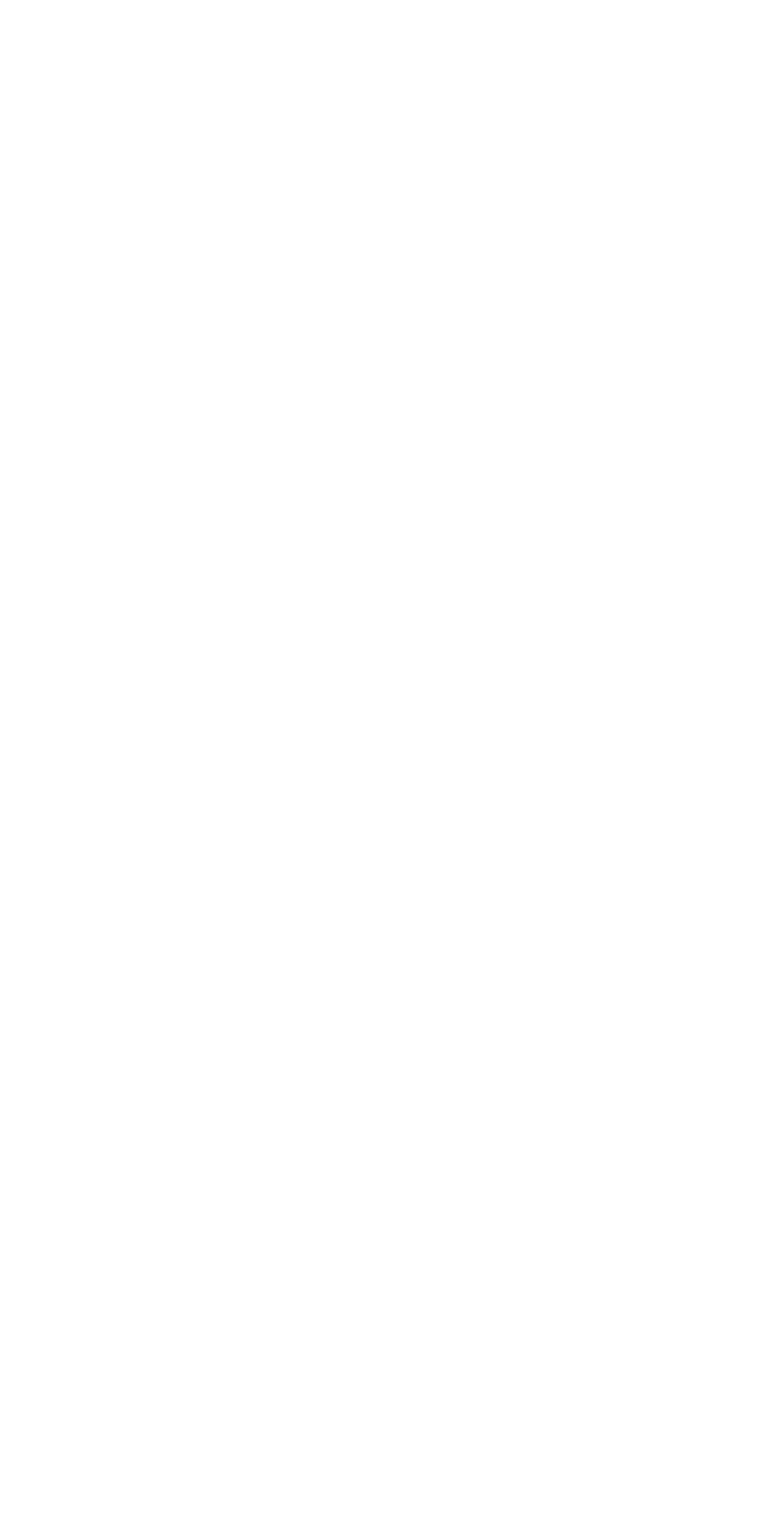
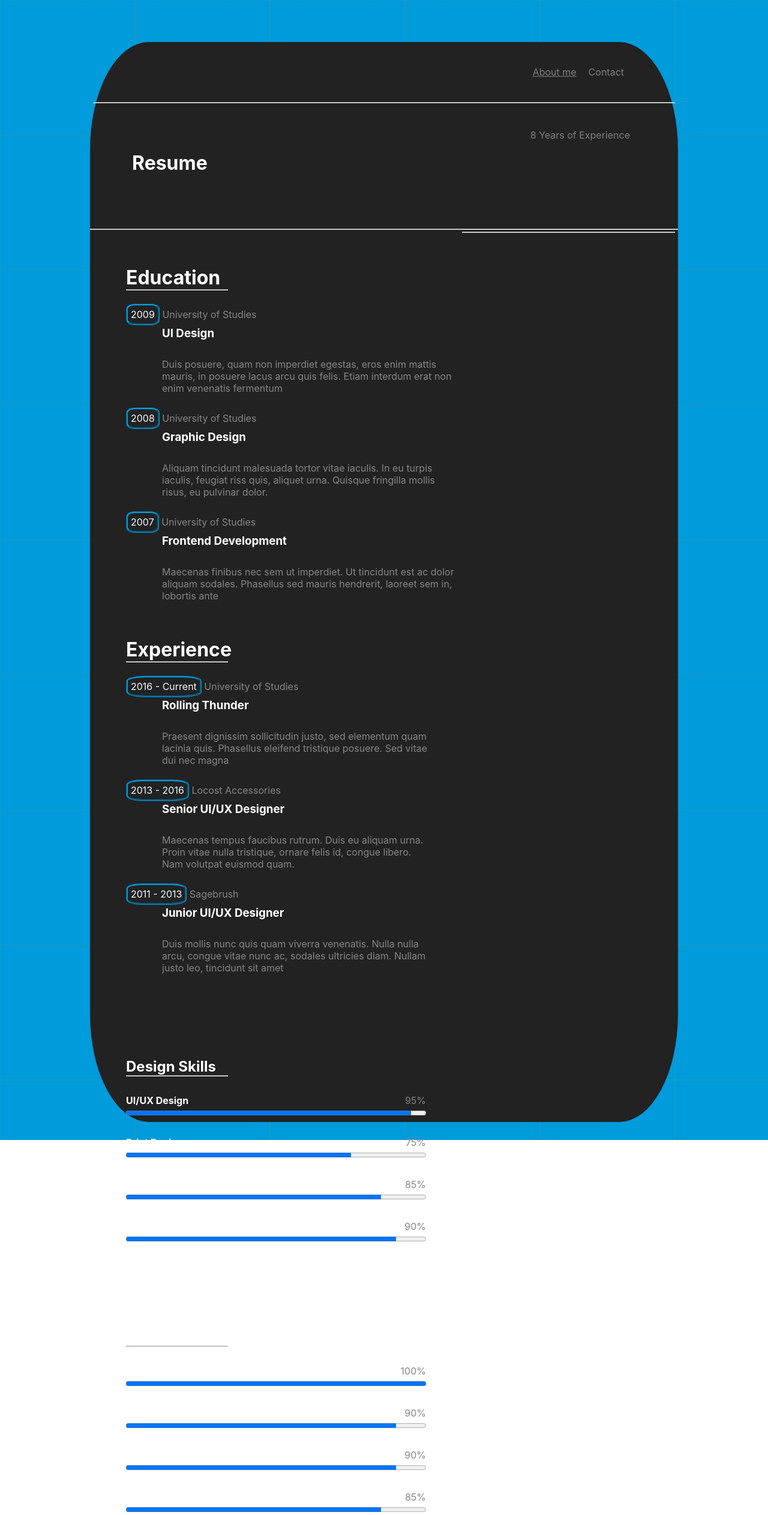
Before and after one commit to brown2882/Cv-project, a React (Create React App) app: page /resume in a window 1280 px wide. Before the commit this address had no page. Shown: the whole page at 60% size. Before the commit the page ends 800 px from the top, so only its background shows below. Built offline with nearby package versions, Linux system fonts and the light colour scheme.

Commit message:
resume-page

```diff
--- a/src/App.js
+++ b/src/App.js
@@ -3,14 +3,14 @@ import './style/login.scss';
 import { Header } from './component/header';
 import { Login } from './component/login';
 import { Route, Routes } from 'react-router-dom';
-
+import {Resume} from './component/resume'
 function App() {
   return (
     <div className="App">
       <Routes>
         <Route path="/" element={<Login />} />
         <Route path="/header" element={<Header />} />
-
+        <Route path="/resume" element={<Resume />} />
       </Routes>
     </div>
   );
--- a/src/component/header.js
+++ b/src/component/header.js
@@ -1,9 +1,7 @@
 import "../style/login.scss"
 import { useEffect } from "react";
-import { useLocation } from "react-router-dom";
-import { useState } from "react";
-import Man from "../assets/image/man.jpg"
-
+import { useLocation , useNavigate } from "react-router-dom";
+import Man from "../assets/image/man.jpg";
 import { FontAwesomeIcon } from '@fortawesome/react-fontawesome';
 import { faPen } from '@fortawesome/free-solid-svg-icons';
 import {faStore}  from '@fortawesome/free-solid-svg-icons';
@@ -13,8 +11,7 @@ import {faHeart}  from '@fortawesome/free-solid-svg-icons';
 import {faClock}  from '@fortawesome/free-solid-svg-icons';
 import {faMugSaucer}  from '@fortawesome/free-solid-svg-icons';
 import {faStar}  from '@fortawesome/free-solid-svg-icons';
-
-
+import { Link } from 'react-router-dom';
 
 export function Header () {
 
@@ -30,6 +27,11 @@ export function Header () {
     }, [name , sureName]);
 
 
+    ///////////////////////////
+  // const navigate = useNavigate();
+  //  name = location.state?.name || "";
+
+
     return(
         <div className="header">
 
@@ -40,7 +42,7 @@ export function Header () {
               </div>
                <div className="a">
                     <a target="_blank">About me</a>
-                    <a>Resume</a>
+                    <Link to="/resume" state={{name, sureName}}>Resume</Link>
                     <a>Contact</a>
 
                 </div>
--- a/src/component/login.js
+++ b/src/component/login.js
@@ -13,7 +13,7 @@ export  function Login () {
 
     const  handleSumbit = (e) => {
         e.preventDefault();
-        navigate("/header" , {state: {name , sureName}});
+        navigate("/header", {state: {name , sureName}});
     }
 
 
--- /dev/null
+++ b/src/component/resume.js
@@ -0,0 +1,138 @@
+import { useLocation } from "react-router-dom";
+import "../style/login.scss";
+import { useEffect } from "react";
+import { Link } from "react-router-dom";
+
+
+export function Resume () {
+    const location = useLocation();
+// const name = location.state?.name || "";
+const { name, sureName } = location.state || {};
+
+
+
+
+
+    return(
+        <div className="headerResume">
+            <div className="navResume">
+                <div className="nameDiv">
+                    <h1>{name}</h1>
+                    <h1>{sureName}</h1>
+                </div>
+
+                <div className="resumeA">
+                    <Link to="/header" state={{name, sureName}}>About me</Link>
+                    <a>Contact</a>
+
+                </div>
+
+                <div className="resumeh1">
+                    <hr className="hrTwo"/>
+                    <p>8 Years of Experience</p>
+                    <h1>Resume</h1>
+                    <hr className="hrOne"/>
+
+                </div>
+
+                <div className="educationDiv">
+                   <h1>Education</h1>
+                   <hr className="eduHr"/>
+                   <p> <span>2009</span>   University of Studies</p>
+                   <h3>UI Design</h3>
+                    <p className="designP">Duis posuere, quam non imperdiet egestas, eros enim mattis mauris, in posuere lacus arcu quis felis. Etiam interdum erat non enim venenatis fermentum</p>
+
+                    <p> <span>2008</span>   University of Studies</p>
+                   <h3>Graphic Design</h3>
+                    <p className="designP">Aliquam tincidunt malesuada tortor vitae iaculis. In eu turpis iaculis, feugiat riss quis, aliquet urna. Quisque fringilla mollis risus, eu pulvinar dolor.</p>
+
+
+                    <p> <span>2007</span>   University of Studies</p>
+                   <h3>Frontend Development</h3>
+                    <p className="designP">Maecenas finibus nec sem ut imperdiet. Ut tincidunt est ac dolor aliquam sodales. Phasellus sed mauris hendrerit, laoreet sem in, lobortis ante</p>
+
+                </div>
+
+                <div className="educationDivv">
+                    <h1>Experience</h1>
+                    <hr className="eduHr"/>
+
+                     <p> <span>2016 - Current</span>   University of Studies</p>
+                   <h3>Rolling Thunder</h3>
+                    <p className="designP">Praesent dignissim sollicitudin justo, sed elementum quam lacinia quis. Phasellus eleifend tristique posuere. Sed vitae dui nec magna</p>
+
+                     <p> <span>2013 - 2016</span>   Locost Accessories</p>
+                   <h3>Senior UI/UX Designer</h3>
+                    <p className="designP">Maecenas tempus faucibus rutrum. Duis eu aliquam urna. Proin vitae nulla tristique, ornare felis id, congue libero. Nam volutpat euismod quam.</p>
+
+
+                    <p> <span>2011 - 2013</span>   Sagebrush</p>
+                   <h3>Junior UI/UX Designer</h3>
+                    <p className="designP">Duis mollis nunc quis quam viverra venenatis. Nulla nulla arcu, congue vitae nunc ac, sodales ultricies diam. Nullam justo leo, tincidunt sit amet</p>
+                </div>
+
+               <div className="designDiv">
+                    <h2>Design Skills</h2>
+                    <hr/>
+                    <div>
+                        <h4 className="divH4">UI/UX Design</h4>
+                        <label for="file" className="divPercent">95%</label>
+                    </div>
+                    <progress className="progress"  id="file" value="95" max="100"> 95% </progress>
+
+                    <div>
+                        <h4 className="divH4">Print Design</h4>
+                        <label for="file" className="divPercent">75%</label>
+                    </div>
+                    <progress className="progress"  id="file" value="75" max="100"> 75% </progress>
+
+                    <div>
+                        <h4 className="divH4">Graphic Design</h4>
+                        <label for="file" className="divPercent">85%</label>
+                    </div>
+                    <progress className="progress"  id="file" value="85" max="100"> 85% </progress>
+
+                    <div>
+                        <h4 className="divH4">Logo Design</h4>
+                        <label for="file" className="divPercent">90%</label>
+                    </div>
+                    <progress className="progress"  id="file" value="90" max="100"> 90% </progress>
+               </div>
+
+
+
+                <div className="codingDiv">
+                    <h2>Coding Skills</h2>
+                    <hr/>
+                    <div>
+                        <h4 className="divH4">HTML / CSS</h4>
+                        <label for="file" className="divPercent">100%</label>
+                    </div>
+                    <progress className="progress"  id="file" value="100" max="100"> 100% </progress>
+                    <div>
+                        <h4 className="divH4">PHP</h4>
+                        <label for="file" className="divPercent">90%</label>
+                    </div>
+                    <progress className="progress"  id="file" value="90" max="100"> 90% </progress>
+
+                    <div>
+                        <h4 className="divH4">javaScript</h4>
+                        <label for="file" className="divPercent">90%</label>
+                    </div>
+                    <progress className="progress"  id="file" value="90" max="100"> 90% </progress>
+
+                    <div>
+                        <h4 className="divH4">Smarty / Twig</h4>
+                        <label for="file" className="divPercent">85%</label>
+                    </div>
+                    <progress className="progress"  id="file" value="85" max="100"> 85% </progress>
+                </div>
+
+                <>
+                    <hr className="href"/>
+                    <p className="lastP">© 2020 All rights reserved. LMPixels.</p>
+                </>
+            </div>
+        </div>
+    )
+}
--- a/src/style/login.scss
+++ b/src/style/login.scss
@@ -49,6 +49,54 @@
 }
 
 
+.headerResume{
+     padding: 50px 150px;
+     background-image: url("../assets/image/backgroundimage.png");
+    width: 100%;
+    height: 1900px;
+}
+
+
+@media (max-width: 768px) {
+  .headerResume {
+    padding: 5% 5%;
+    height: 3400px; /* allow height to adapt */
+  }
+
+
+}
+
+
+.navResume{
+    padding-top: 20px;
+
+    background-color: #222222;
+    border-radius: 10%;
+    width: 100%;
+    height: 1800px;
+    margin-top: 20px;
+    color: white;
+}
+
+@media (max-width: 768px) {
+     .navResume{
+
+    background-color: #222222;
+    border-radius: 2%;
+    width: 450px;
+    height: 3300px;
+    margin-top: 50px;
+    color: white;
+    // justify-content: center;
+  }
+
+
+
+}
+
+
+
+
 .nav{
     padding-top: 20px;
 
@@ -91,7 +139,8 @@
 }
 
 .a{
-    margin-left: 80px;
+    float: right;
+    margin-right: 80px;
     margin-top: 10px;
 
     a{
@@ -114,6 +163,7 @@
 
 
 .manDiv{
+    margin-top: 50px;
     display: flex;
 }
 
@@ -384,3 +434,181 @@
     margin-top: 20px;
     margin-right: 20px;
 }
+
+.nameDiv{
+    display: flex;
+    margin-left: 60px;
+    margin-top: 20px;
+
+    h1{
+        margin-left: 15px;
+    }
+}
+
+.resumeA{
+    float: right;
+    margin-right: 80px;
+
+    a{
+        color: gray;
+        margin: 10px;
+    }
+}
+
+.resumeh1{
+    margin-top: 60px;
+
+    h1{
+       margin-top: 80px;
+       margin-left: 70px;
+    }
+
+
+
+
+    p{
+        float: right;
+        margin-top: 40px;
+        color: grey;
+        margin-right: 80px;
+    }
+}
+
+.hrOne{
+        color: gray;
+        margin-top: 90px;
+
+        max-width: 1300px;
+    }
+
+.hrTwo{
+     color: gray;
+        margin: 3px 5px;
+        max-width: 1300px;
+}
+
+.educationDiv{
+    float: left;
+    margin-left: 60px;
+    margin-top: 60px;
+    p{
+        margin-top: 30px;
+        color: #868686;
+        max-width: 500px;
+    }
+
+    span{
+        border: #009BDB;
+        color: aliceblue;
+        padding: 5px;
+        border-radius: 25%;
+        border-style: groove;
+    }
+
+    h3{
+        margin-top: 10px;
+        margin-left: 60px;
+    }
+
+}
+
+.designP{
+    margin-left: 60px;
+}
+
+.eduHr{
+    color: #009BDB;
+    width: 170px;
+}
+
+
+.educationDivv{
+    float: left;
+    margin-left: 60px;
+    margin-top: 60px;
+
+     p{
+
+        margin-top: 30px;
+        color: #868686;
+        max-width: 450px;
+    }
+
+    span{
+        border: #009BDB;
+        color: aliceblue;
+        padding: 5px;
+        border-radius: 25%;
+        border-style: groove;
+    }
+
+    h3{
+        margin-top: 10px;
+        margin-left: 60px;
+    }
+}
+
+.designDiv{
+    float: left;
+    margin-top: 140px;
+    margin-left: 60px;
+
+    hr{
+        width: 170px;
+        color: #009BDB;
+    }
+
+
+}
+
+.divH4{
+    margin-top: 30px;
+    float: left;
+}
+.divPercent{
+    margin-top: 30px;
+    float: right;
+    color: #868686;
+}
+
+
+
+.progress{
+        width: 500px;
+
+    }
+
+    @media (max-width: 1100px) {
+    .progress {
+    width: 300px;
+
+    }}
+
+
+.codingDiv{
+     float: left;
+    margin-top: 140px;
+    margin-left: 60px;
+
+     hr{
+        width: 170px;
+        color: #009BDB;
+    }
+}
+
+.href{
+
+    color: gray;
+        margin: 3px 5px;
+        max-width: 1300px;
+}
+
+.lastP{
+    float: right;
+    margin-top: 80px;
+    margin-right: 80px;
+}
+
+.divIcon{
+    margin-top: 80px;
+}
```
